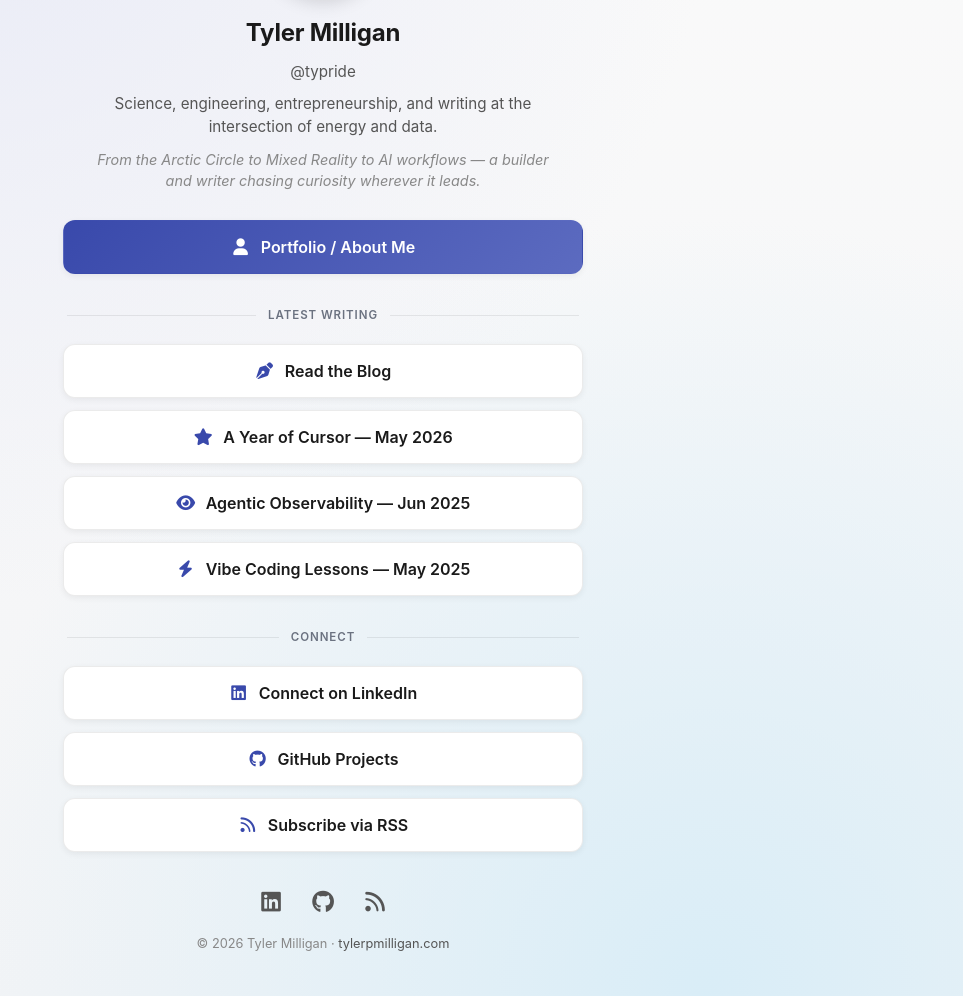
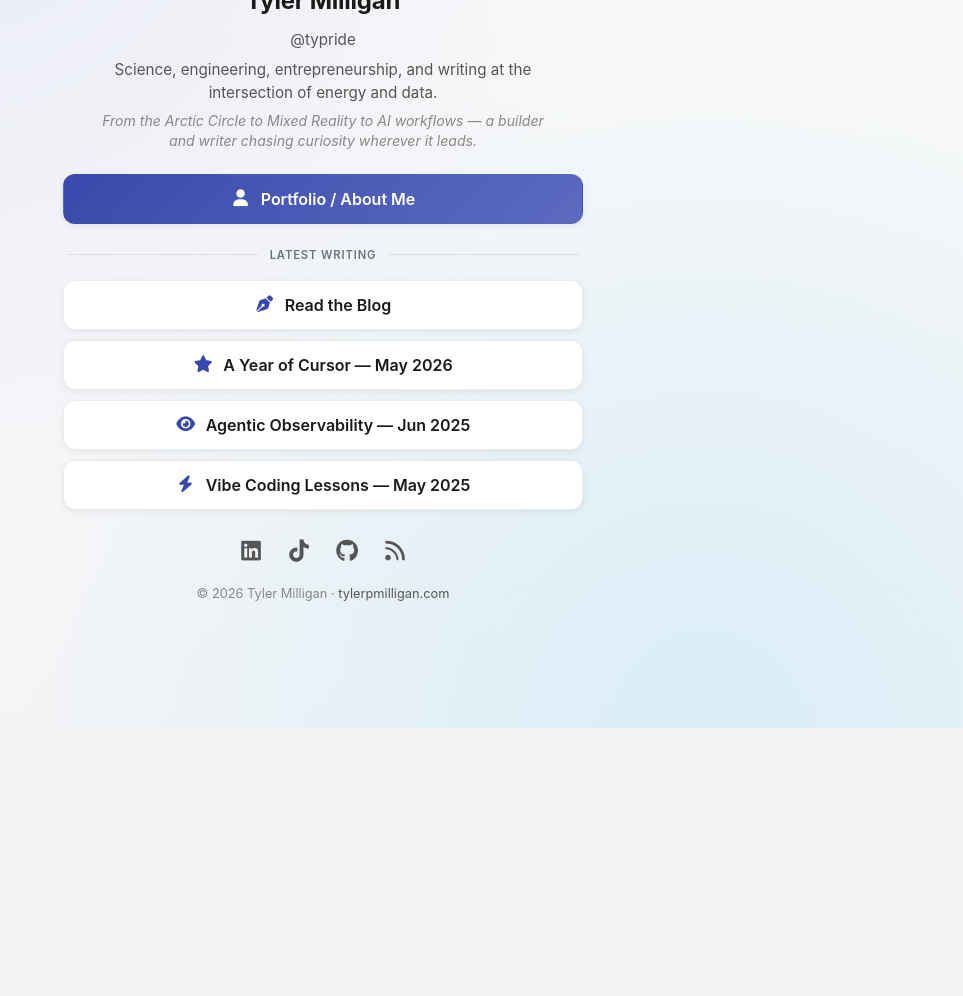
Before and after one commit to typride/typride.github.io, a Jekyll site: the page links.html, which Jekyll copies as it is, in a window 1280 px wide, cut to the strip 172-1168 px from the top of the page. Shown: the whole strip, without its empty margins (317-1280 px from the left). Built offline with Jekyll 4.4.1, drawn with Linux system fonts in a browser that asks for light colours; after the commit the page ends 900 px from its top, so only the background shows below that.

Commit message:
Shorten links page by consolidating social profiles into icon row and adding TikTok.
Co-authored-by: Cursor <cursoragent@cursor.com>

```diff
--- a/links.html
+++ b/links.html
@@ -119,8 +119,8 @@
             max-width: 560px;
             margin: 0 auto;
             padding:
-                calc(48px + env(safe-area-inset-top)) 20px
-                calc(32px + env(safe-area-inset-bottom));
+                calc(36px + env(safe-area-inset-top)) 20px
+                calc(24px + env(safe-area-inset-bottom));
             text-align: center;
             position: relative;
         }
@@ -162,13 +162,13 @@
         }
 
         .profile-img {
-            width: 120px;
-            height: 120px;
+            width: 104px;
+            height: 104px;
             border-radius: 50%;
             object-fit: cover;
             border: 4px solid var(--surface);
             box-shadow: 0 6px 18px rgba(0, 0, 0, 0.15);
-            margin-bottom: 18px;
+            margin-bottom: 14px;
         }
 
         .profile-name {
@@ -181,24 +181,24 @@
         .profile-handle {
             font-size: 0.95rem;
             color: var(--muted-text);
-            margin-bottom: 12px;
+            margin-bottom: 10px;
         }
 
         .profile-bio {
             font-size: 0.95rem;
             color: var(--muted-text);
             max-width: 440px;
-            margin: 0 auto 10px;
+            margin: 0 auto 6px;
             line-height: 1.5;
         }
 
         .profile-personality {
-            font-size: 0.9rem;
+            font-size: 0.88rem;
             font-style: italic;
             color: var(--very-muted-text);
             max-width: 460px;
-            margin: 0 auto 28px;
-            line-height: 1.5;
+            margin: 0 auto 22px;
+            line-height: 1.45;
         }
 
         /* Section labels between link groups */
@@ -206,12 +206,12 @@
             display: flex;
             align-items: center;
             gap: 12px;
-            font-size: 0.72rem;
+            font-size: 0.7rem;
             font-weight: 600;
             text-transform: uppercase;
             letter-spacing: 0.08em;
             color: var(--section-label);
-            margin: 22px 4px 10px;
+            margin: 14px 4px 8px;
         }
 
         .section-label::before,
@@ -226,7 +226,7 @@
         .link-list {
             display: flex;
             flex-direction: column;
-            gap: 12px;
+            gap: 10px;
             margin: 0;
             padding: 0;
             list-style: none;
@@ -273,7 +273,7 @@
             justify-content: center;
             gap: 10px;
             width: 100%;
-            padding: 16px 20px;
+            padding: 14px 20px;
             background-color: var(--link-bg);
             color: var(--link-text);
             text-decoration: none;
@@ -356,8 +356,9 @@
         .social-row {
             display: flex;
             justify-content: center;
-            gap: 8px;
-            margin: 28px 0 12px;
+            gap: 4px;
+            margin: 20px 0 8px;
+            flex-wrap: wrap;
         }
 
         .social-row a {
@@ -711,32 +712,12 @@
                 </a>
             </li>
             -->
-
-            <li class="section-label">Connect</li>
-
-            <li class="link-item">
-                <a href="https://www.linkedin.com/in/typridem/" target="_blank" rel="noopener">
-                    <i class="fab fa-linkedin"></i>
-                    <span>Connect on LinkedIn</span>
-                </a>
-            </li>
-            <li class="link-item">
-                <a href="https://github.com/typride" target="_blank" rel="noopener">
-                    <i class="fab fa-github"></i>
-                    <span>GitHub Projects</span>
-                </a>
-            </li>
-            <li class="link-item">
-                <a href="feed.xml" target="_blank" rel="noopener">
-                    <i class="fas fa-rss"></i>
-                    <span>Subscribe via RSS</span>
-                </a>
-            </li>
         </ul>
         <!-- ===================================================== -->
 
         <div class="social-row" aria-label="Social links">
             <a href="https://www.linkedin.com/in/typridem/" target="_blank" rel="noopener" aria-label="LinkedIn"><i class="fab fa-linkedin"></i></a>
+            <a href="https://www.tiktok.com/@typrider" target="_blank" rel="noopener" aria-label="TikTok"><i class="fab fa-tiktok"></i></a>
             <a href="https://github.com/typride" target="_blank" rel="noopener" aria-label="GitHub"><i class="fab fa-github"></i></a>
             <a href="feed.xml" target="_blank" rel="noopener" aria-label="RSS feed"><i class="fas fa-rss"></i></a>
         </div>
```
